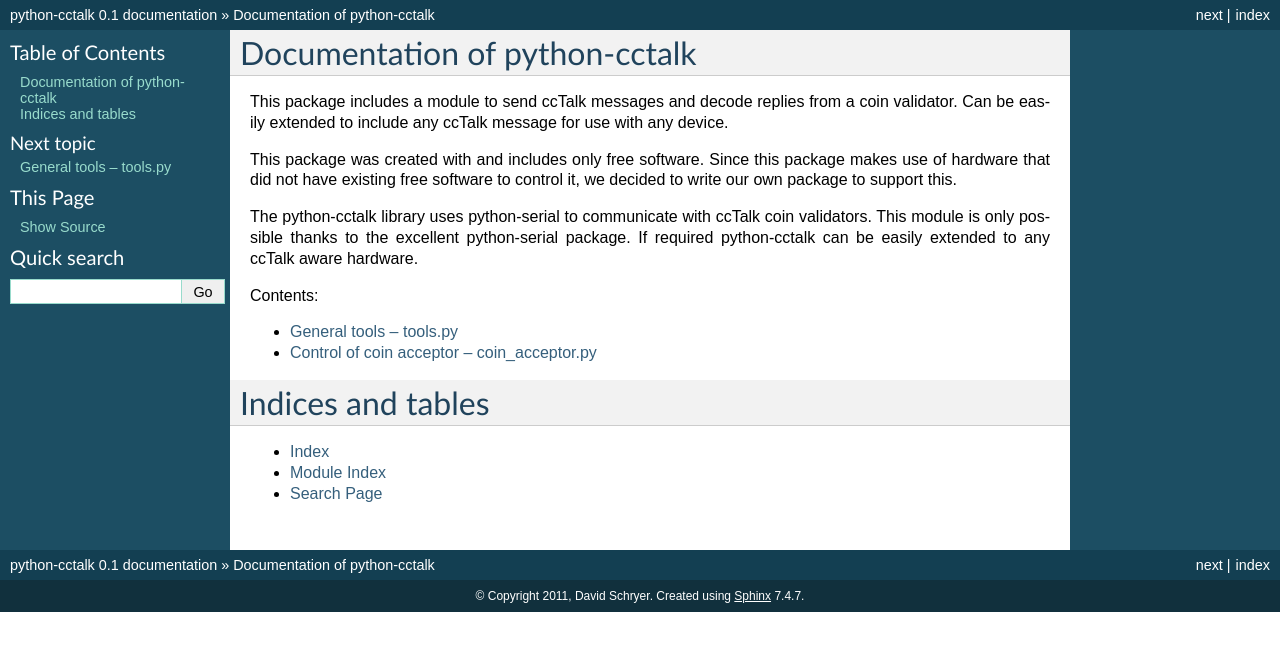
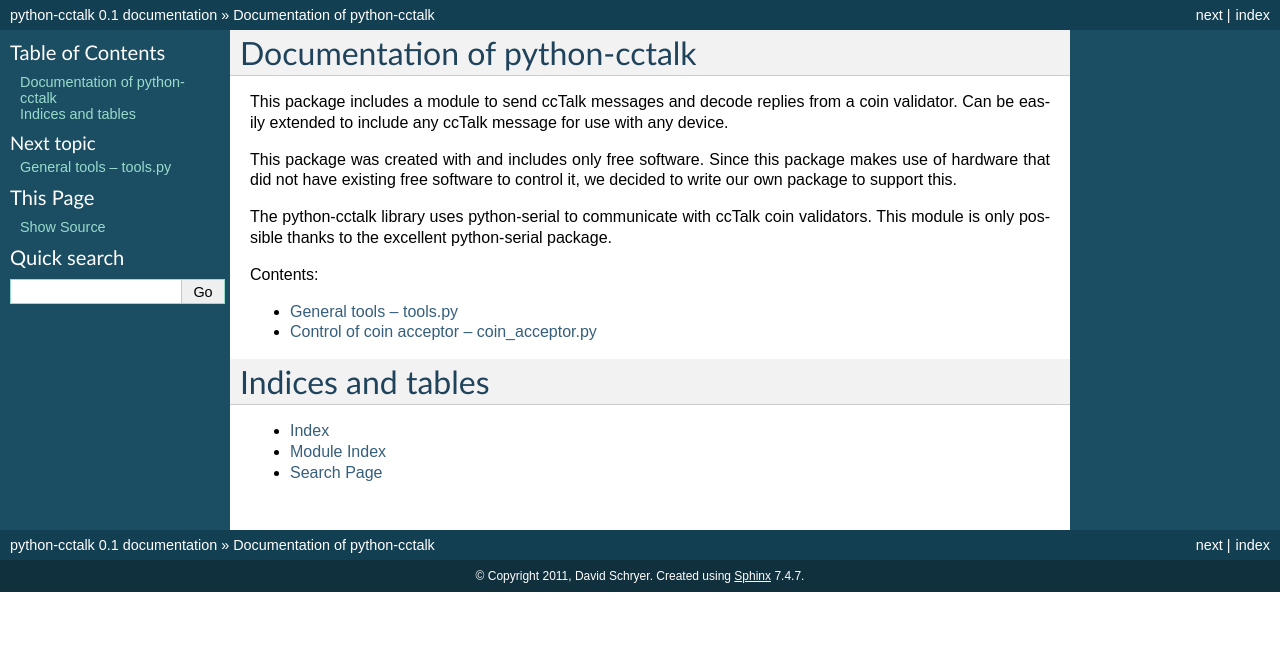
Before and after one commit to pelrun/cctalk, a Sphinx documentation site: the page built from doc/index.rst, in a window 1280 px wide. Shown: the top 651 px of the page. Built offline with Sphinx 7.4.7, drawn with Linux system fonts in a browser that asks for light colours.

Commit message:
Removed one line in index.rst

```diff
--- a/doc/index.rst
+++ b/doc/index.rst
@@ -17,8 +17,7 @@
 
 The python-cctalk library uses python-serial to communicate with
 ccTalk coin validators.  This module is only possible thanks to the
-excellent python-serial package.  If required python-cctalk can be
-easily extended to any ccTalk aware hardware.
+excellent python-serial package.
 
 
 Contents:
```
